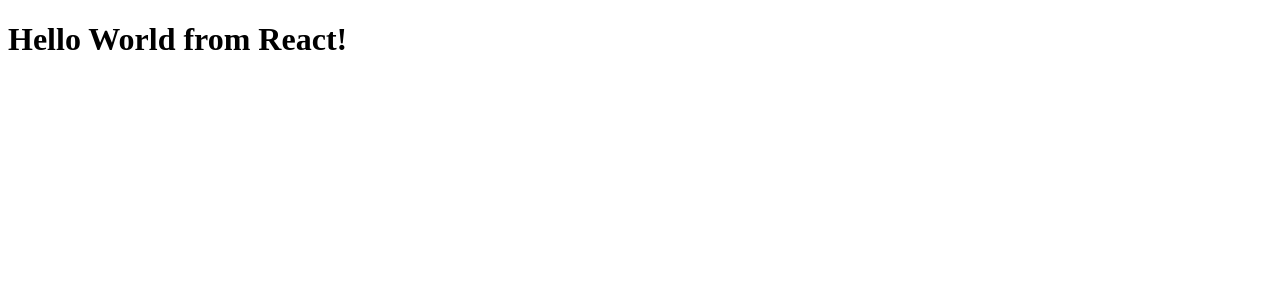
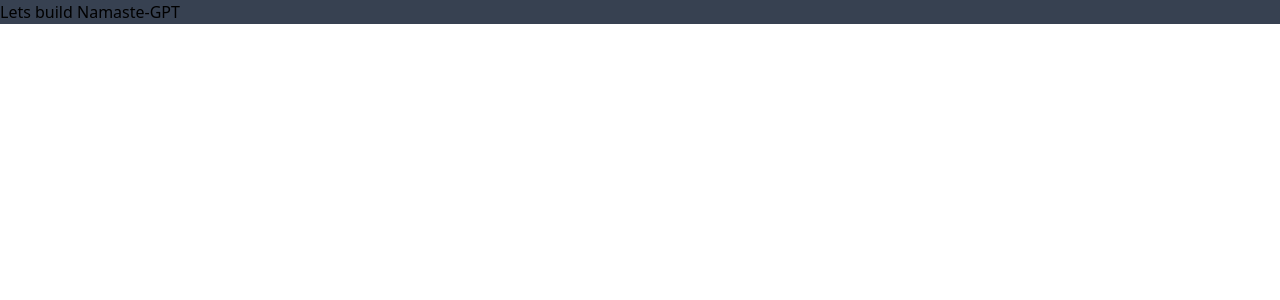
Before and after one commit to DhruvJain7/Netflix-GPT, a React (Vite) app: page / in a window 1280 px wide. Shown: the top 300 px of the page. Built offline with nearby package versions, Linux system fonts and the light colour scheme.

Commit message:
Configured Tailwind and

```diff
--- a/index.css
+++ b/index.css
@@ -0,0 +1,3 @@
+@tailwind base;
+@tailwind components;
+@tailwind utilities;
--- a/index.html
+++ b/index.html
@@ -8,6 +8,6 @@
 </head>
 <body>
     <div id="root">Not Rendered</div>
-     <script type="module" src="./App.js"></script>
+     <script type="module" src="./index.js"></script>
 </body>
 </html>
--- a/App.js
+++ b/index.js
@@ -1,9 +1,10 @@
 import React from 'react';
 import ReactDOM from 'react-dom/client';
+import App from './src/App';
 const heading = React.createElement(
   'h1',
   { id: 'heading' },
   'Hello World from React!'
 );
 const root = ReactDOM.createRoot(document.getElementById('root'));
-root.render(heading);
+root.render(<App />);
--- /dev/null
+++ b/src/App.js
@@ -0,0 +1,4 @@
+function App() {
+  return <div className="bg-gray-700">Lets build Namaste-GPT</div>;
+}
+export default App;
--- /dev/null
+++ b/tailwind.config.js
@@ -0,0 +1,8 @@
+/** @type {import('tailwindcss').Config} */
+module.exports = {
+  content: ['./src/**/*.{js,jsx,ts,tsx,html}'],
+  theme: {
+    extend: {},
+  },
+  plugins: [],
+};
```
Also changed, not shown: package.json (+6 -2 lines), .postcssrc (added), 5 other files (tests, documents, lock files or other folders).
